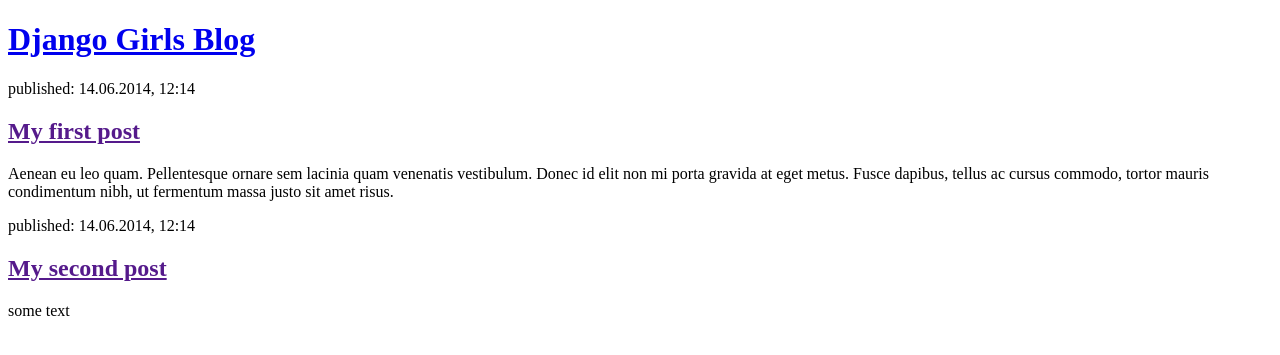
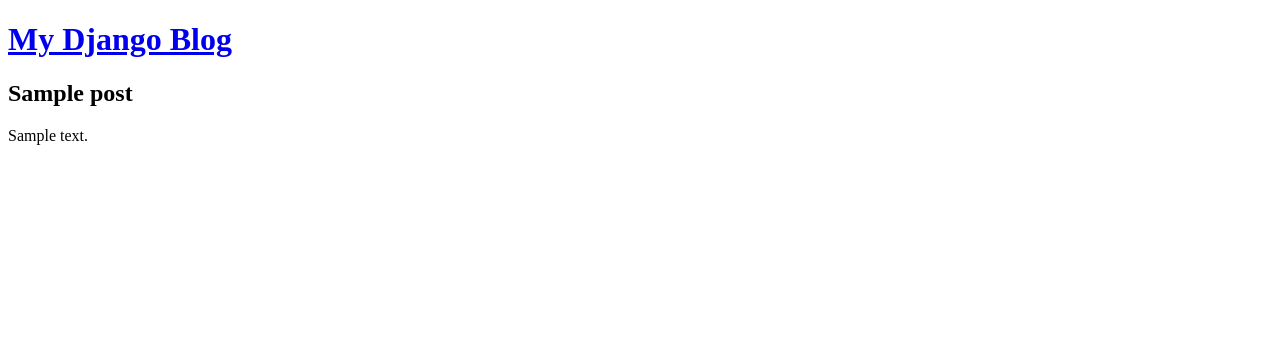
Before and after one commit to aydarcosmos/myblog, a Django app: page / in a window 1280 px wide. Shown: the top 355 px of the page. Run offline with Django 3.2, Linux system fonts and the light colour scheme; tables that the repository leaves empty hold one stand-in row (values such as "Sample post").

Commit message:
added posts from DB

```diff
--- a/blog/templates/blog/post_list.html
+++ b/blog/templates/blog/post_list.html
@@ -5,19 +5,15 @@
     </head>
     <body>
         <div>
-            <h1><a href="/">Django Girls Blog</a></h1>
+            <h1><a href="/">My Django Blog</a></h1>
         </div>
 
-        <div>
-            <p>published: 14.06.2014, 12:14</p>
-            <h2><a href="">My first post</a></h2>
-            <p>Aenean eu leo quam. Pellentesque ornare sem lacinia quam venenatis vestibulum. Donec id elit non mi porta gravida at eget metus. Fusce dapibus, tellus ac cursus commodo, tortor mauris condimentum nibh, ut fermentum massa justo sit amet risus.</p>
-        </div>
+        {% for post in posts %}
+            <div>
+                <h2>{{ post.title }}</h2>
+                <p>{{ post.text }}</p><br>
+            </div>
+        {% endfor %}
 
-        <div>
-            <p>published: 14.06.2014, 12:14</p>
-            <h2><a href="">My second post</a></h2>
-            <p>some text</p>
-        </div>
     </body>
 </html>
--- a/blog/views.py
+++ b/blog/views.py
@@ -1,5 +1,8 @@
 from django.shortcuts import render
+from django.utils import timezone
+from .models import Post
 
 # Create your views here.
 def post_list(request):
-    return render(request, 'blog/post_list.html', {})
+    posts = Post.objects.all()
+    return render(request, 'blog/post_list.html', {'posts': posts})
```
